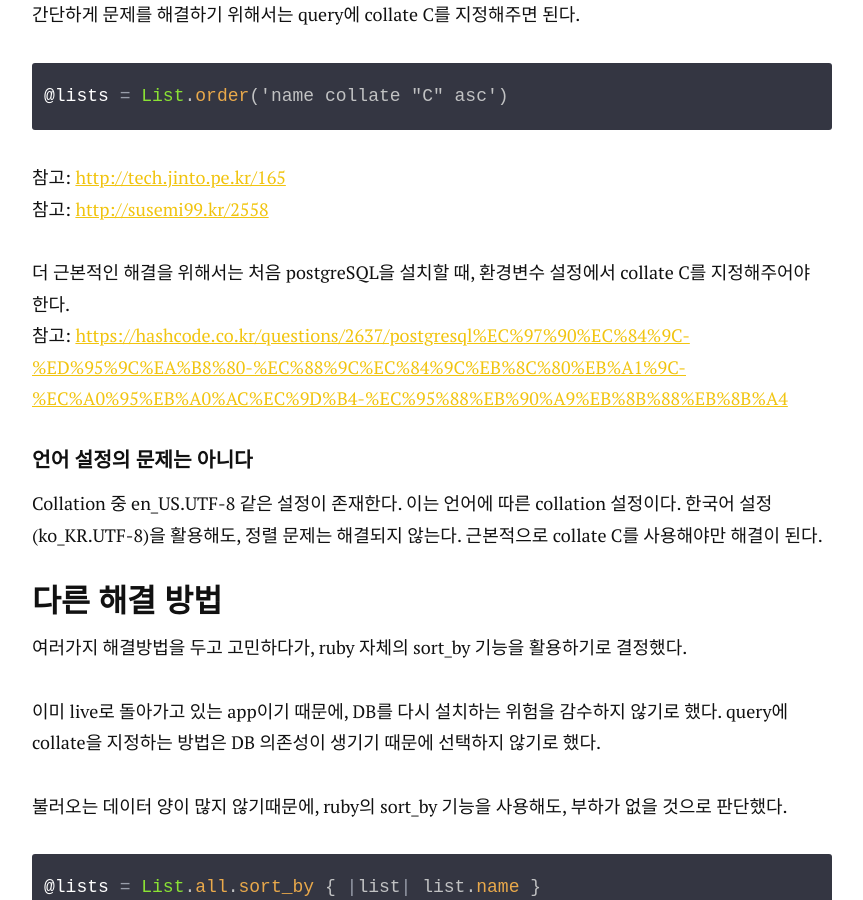
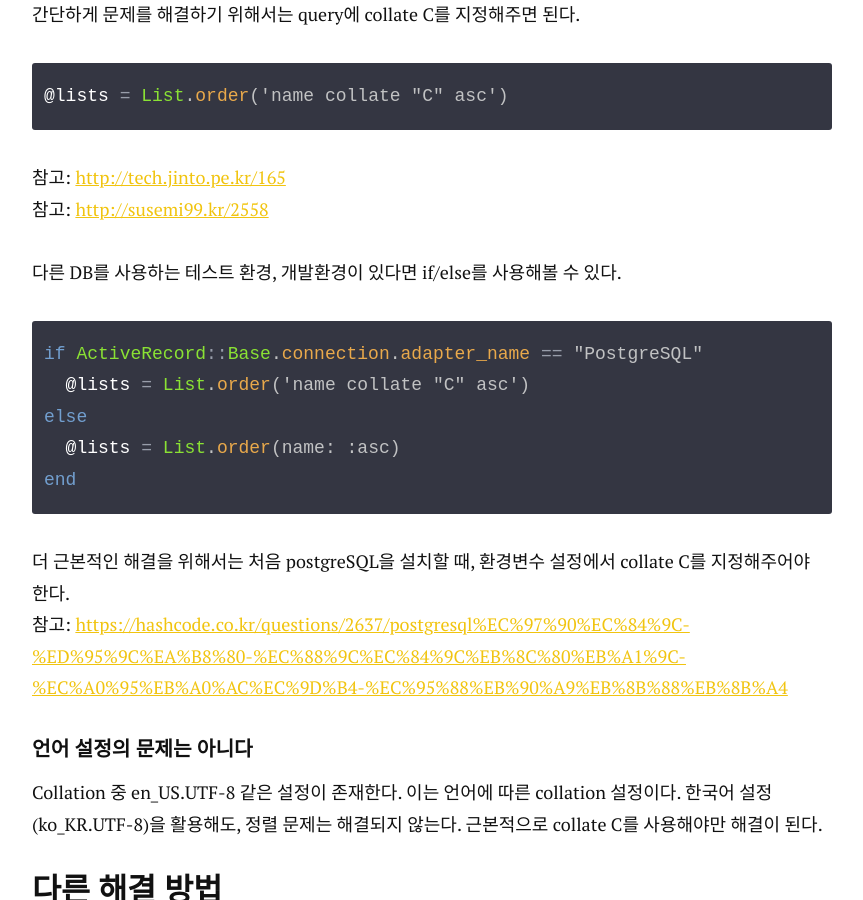
Before and after one commit to jeesub/jeesub.github.io, a Jekyll site: the page built from _posts/2018-08-01-postgreSQL-한글-정렬-문제-해결하기.markdown, in a window 1280 px wide and 900 px high, scrolled down 1074 px. Shown: the whole window, without its empty margins (208-1071 px from the left). Built offline with Jekyll 4.4.1, drawn with Linux system fonts in a browser that asks for light colours; nearby versions of some CDN libraries.

```diff
--- a/_posts/2018-08-01-postgreSQL-한글-정렬-문제-해결하기.markdown
+++ b/_posts/2018-08-01-postgreSQL-한글-정렬-문제-해결하기.markdown
@@ -26,7 +26,7 @@ C와 POSIX 방식을 사용하면 character code byte의 값으로 정렬하게
 참고: <https://www.postgresql.org/docs/10/collation.html>
 
 # Collation 해결
-간단하게 문제를 해결하기 위해서는 query에 collate C를 지정해주면 된다.<br />
+간단하게 문제를 해결하기 위해서는 query에 collate C를 지정해주면 된다.
 
 {% highlight ruby %}
 @lists = List.order('name collate "C" asc')
@@ -34,6 +34,16 @@ C와 POSIX 방식을 사용하면 character code byte의 값으로 정렬하게
 
 참고: <http://tech.jinto.pe.kr/165><br />
 참고: <http://susemi99.kr/2558><br />
+
+다른 DB를 사용하는 테스트 환경, 개발환경이 있다면 if/else를 사용해볼 수 있다.
+
+{% highlight ruby %}
+if ActiveRecord::Base.connection.adapter_name == "PostgreSQL"
+  @lists = List.order('name collate "C" asc')
+else
+  @lists = List.order(name: :asc)
+end
+{% endhighlight %}
 
 더 근본적인 해결을 위해서는 처음 postgreSQL을 설치할 때, 환경변수 설정에서 collate C를 지정해주어야 한다.<br />
 참고: <https://hashcode.co.kr/questions/2637/postgresql%EC%97%90%EC%84%9C-%ED%95%9C%EA%B8%80-%EC%88%9C%EC%84%9C%EB%8C%80%EB%A1%9C-%EC%A0%95%EB%A0%AC%EC%9D%B4-%EC%95%88%EB%90%A9%EB%8B%88%EB%8B%A4>
```
Also changed, not shown: about.md (+2 -2 lines).
